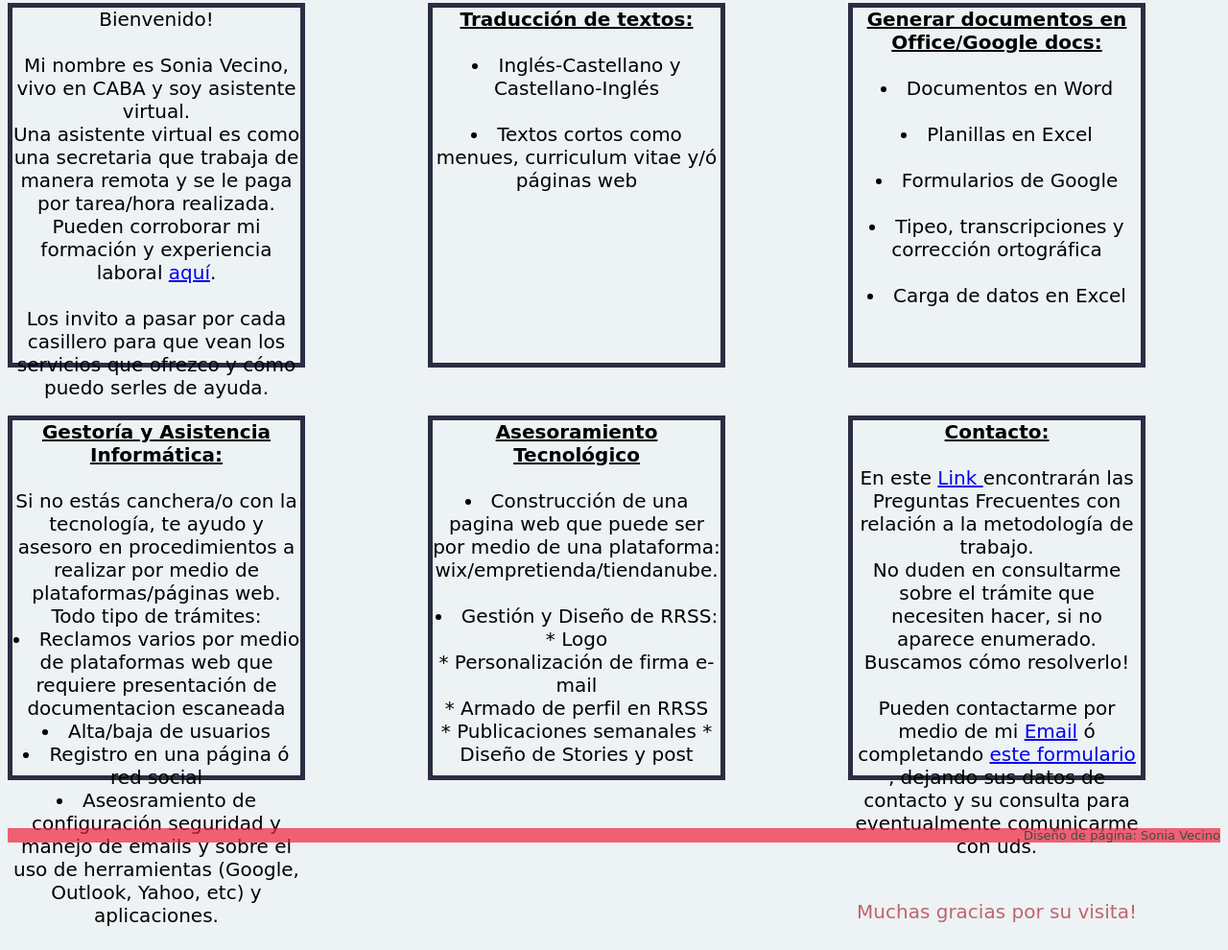
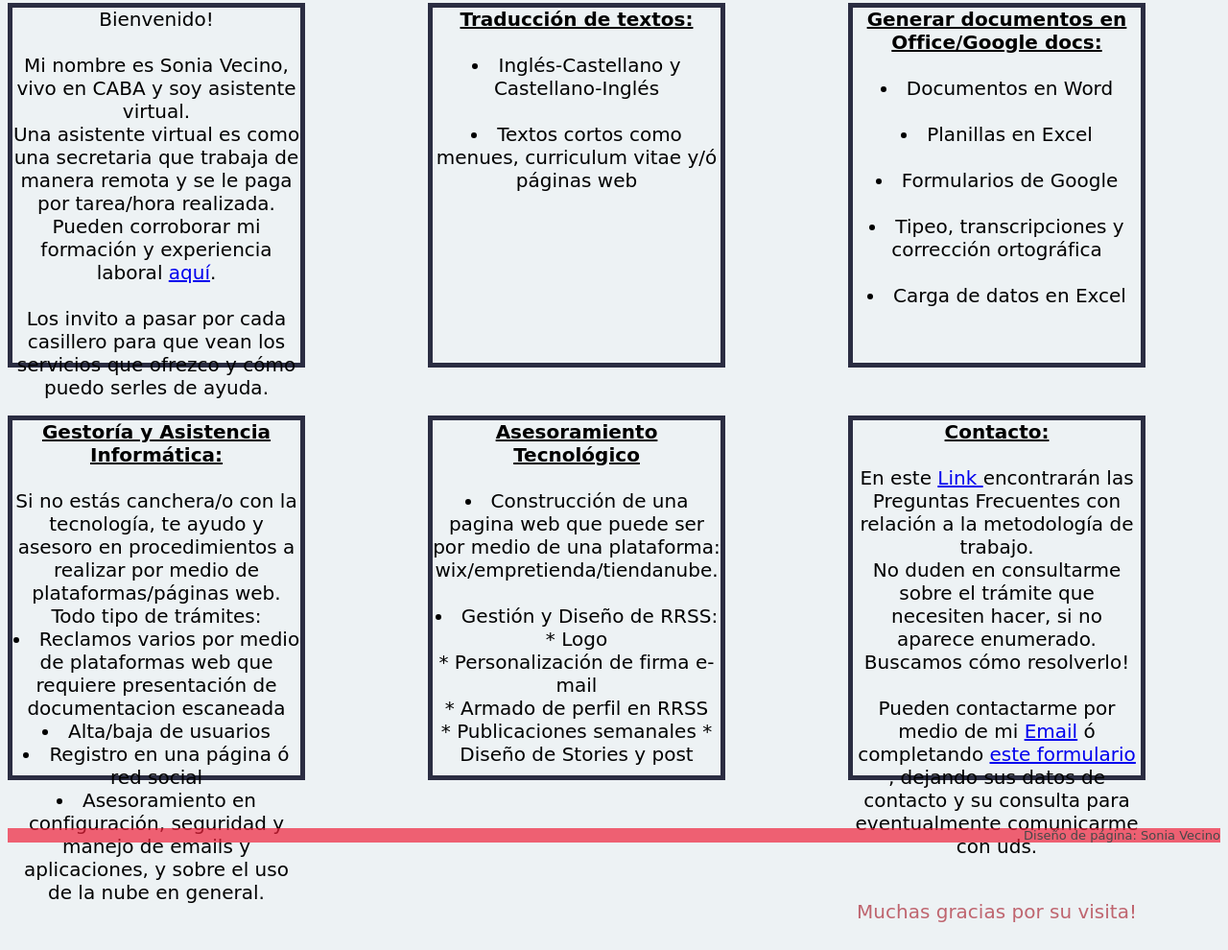
Before and after one commit to sonia-vecino/asistencia-virtual-web-page, a plain HTML site: page index.html in a window 1280 px wide. Shown: the part 130-1120 px from the top of the page at 96% size. After the commit the page ends 1096 px from the top, so only its background shows below. Drawn offline with Linux system fonts and the light colour scheme; a web font is replaced by a local one.

Commit message:
Update index.html
corrección ortográfica en asesoramiento tecnológico

```diff
--- a/index.html
+++ b/index.html
@@ -43,7 +43,7 @@ nivel primario y secundario.</li>-->
     <li>Reclamos varios por medio de plataformas web que requiere presentación de documentacion escaneada</li>
     <li>Alta/baja de usuarios </li>
     <li>Registro en una página ó red social</li>
-    <li>Aseosramiento de configuración seguridad y manejo de emails y sobre el uso de herramientas (Google, Outlook, Yahoo, etc) y aplicaciones.</li>
+    <li>Asesoramiento en configuración, seguridad y manejo de emails y aplicaciones, y sobre el uso de la nube en general.</li>
     <br>
   </div>
   <div class="only"><u> Asesoramiento Tecnológico</u><br>
```
